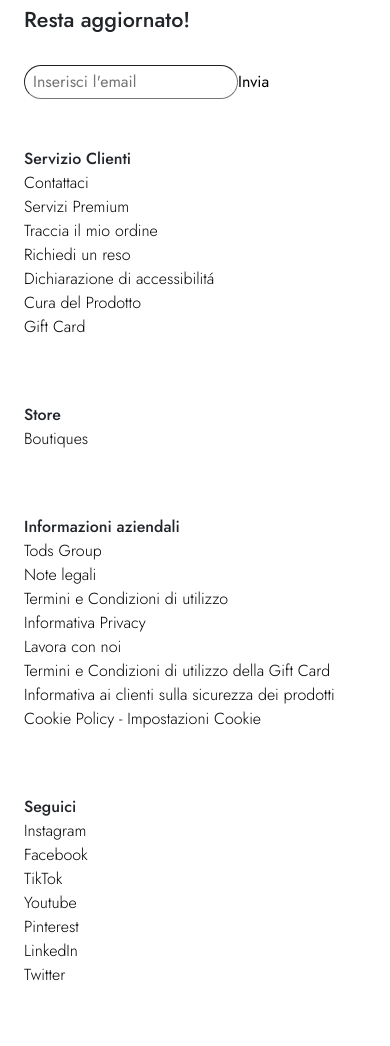
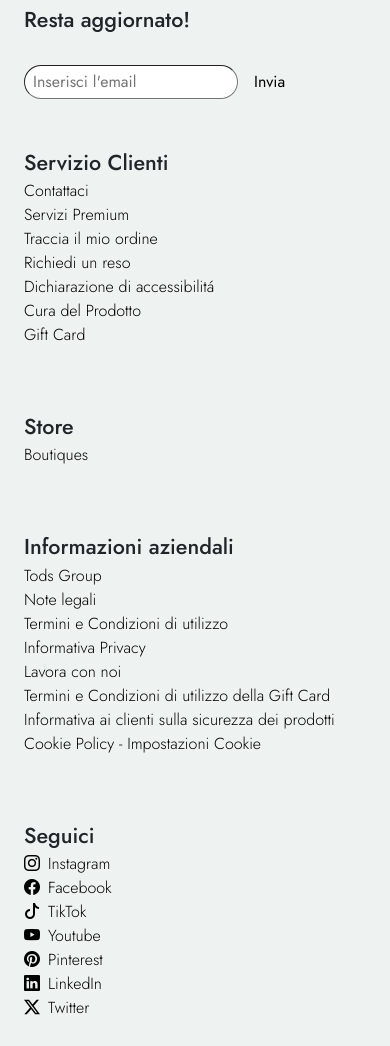
Before and after one commit to SimoneZoroddu/atelier_sombre2, a React (Vite) app in the folder front_end/: page /cart in a window 390 px wide. Shown: the part 522-1568 px from the top of the page. Built offline with nearby package versions, Linux system fonts and the light colour scheme; no server answers; the HTML template or start-up script is replaced by a standard one.

Commit message:
Refactor AppFooter and AppHeader components for improved structure and styling; update AppHome layout for better responsiveness

```diff
--- a/front_end/src/components/AppFooter.jsx
+++ b/front_end/src/components/AppFooter.jsx
@@ -7,20 +7,20 @@
 
 
     return (
-        <div className="container p-4">
+        <footer className="container-fluid p-4 mt-4 background_color_basic"  >
             <div className="row row-cols-1 row-cols-md-3 row-cols-lg-5 g-5">
                 <div className="col">
                     <h4 className="pb-4">Resta aggiornato!</h4>
                     <form action="">
                         <div>
                             <input className="rounded-pill border-1 p-1 px-2" name="emailNewsletter" type="email" placeholder="Inserisci l'email" required />
-                            <button className="bg-white border-0">Invia</button>
+                            <button className="border-0 background_color_basic ms-3">Invia</button>
                         </div>
                     </form>
                 </div>
                 <div className="col">
                     <ul className="list-unstyled">
-                        <li className="fw-medium">Servizio Clienti</li>
+                        <li className="fw-medium fs-4">Servizio Clienti</li>
                         <li><Link href="" className="text-black underline_hover">Contattaci</Link></li>
                         <li><a href="" className="text-black underline_hover">Servizi Premium</a></li>
                         <li><a href="" className="text-black underline_hover">Traccia il mio ordine</a></li>
@@ -32,14 +32,14 @@
                 </div>
                 <div className="col">
                     <ul className="list-unstyled">
-                        <li className="fw-medium">Store</li>
+                        <li className="fw-medium fs-4">Store</li>
                         <li><a href="" className="text-black underline_hover">Boutiques</a></li>
 
                     </ul>
                 </div>
                 <div className="col">
                     <ul className="list-unstyled">
-                        <li className="fw-medium">Informazioni aziendali</li>
+                        <li className="fw-medium fs-4">Informazioni aziendali</li>
                         <li><a href="" className="text-black underline_hover">Tods Group</a></li>
                         <li><a href="" className="text-black underline_hover">Note legali</a></li>
                         <li><a href="" className="text-black underline_hover">Termini e Condizioni di utilizzo</a></li>
@@ -52,18 +52,17 @@
                 </div>
                 <div className="col">
                     <ul className="list-unstyled">
-                        <li className="fw-medium">Seguici</li>
-                        <li><a href="" className="text-black underline_hover">Instagram</a></li>
-                        <li><a href="" className="text-black underline_hover">Facebook</a></li>
-                        <li><a href="" className="text-black underline_hover">TikTok</a></li>
-                        <li><a href="" className="text-black underline_hover">Youtube</a></li>
-                        <li><a href="" className="text-black underline_hover">Pinterest</a></li>
-                        <li><a href="" className="text-black underline_hover">LinkedIn</a></li>
-                        <li><a href="" className="text-black underline_hover">Twitter</a></li>
+                        <li className="fw-medium fs-4">Seguici</li>
+                        <li><a href="" className="text-black underline_hover"><i className="bi bi-instagram pe-2"></i>Instagram</a></li>
+                        <li><a href="" className="text-black underline_hover"><i className="bi bi-facebook pe-2"></i>Facebook</a></li>
+                        <li><a href="" className="text-black underline_hover"><i className="bi bi-tiktok pe-2"></i>TikTok</a></li>
+                        <li><a href="" className="text-black underline_hover"><i className="bi bi-youtube pe-2"></i>Youtube</a></li>
+                        <li><a href="" className="text-black underline_hover"><i className="bi bi-pinterest pe-2"></i>Pinterest</a></li>
+                        <li><a href="" className="text-black underline_hover"><i className="bi bi-linkedin pe-2"></i>LinkedIn</a></li>
+                        <li><a href="" className="text-black underline_hover"><i className="bi bi-twitter-x pe-2"></i>Twitter</a></li>
                     </ul>
                 </div>
             </div>
-        </div>
-
+        </footer>
     )
 }
--- a/front_end/src/components/AppHeader.jsx
+++ b/front_end/src/components/AppHeader.jsx
@@ -10,8 +10,8 @@
     let navigate = useNavigate();
 
     return (
-        <div>
-            <nav className="navbar navbar-expand-lg bg-body-tertiary">
+        <header>
+            <nav className="navbar navbar-expand-lg background_color_basic mb-2">
                 <div className="container-fluid mx-2">
                     <Link className="navbar-brand" to="/">
                         <img src={img_logo} alt="logo_atelier_sombre" style={{ width: "4rem" }}  />
@@ -20,13 +20,13 @@
                         <ul className="navbar-nav">
                             {/* da eliminare... possiamo lasciarlo solo sul logo, ma rimane mezzo vuoto sarebbe bello trovare qualche link da associare */}
                             <li className="nav-item">
-                                <Link className="nav-link active" aria-current="page" to="/">HomePage</Link>
+                                <Link className="nav-link active underline_hover" aria-current="page" to="/">HomePage</Link>
                             </li>
-                            <li className="nav-item">
+                            <li className="nav-item underline_hover">
                                 <Link className="nav-link" to="/shoes" >Vedi le nostre collezioni</Link>
                             </li>
-                            <li className="nav-item">
-                                <Link className="nav-link" >Features</Link>
+                            <li className="nav-item underline_hover">
+                                <Link className="nav-link" >Informazioni</Link>
                             </li>
                         </ul>
                     </div>
@@ -42,12 +42,12 @@
             {/* sidebar */}
             <div className="offcanvas offcanvas-end" id="searchPanel">
                 <div className="offcanvas-header">
-                    <h5 className="offcanvas-title">Search shoes</h5>
+                    <h5 className="offcanvas-title">Ricerca</h5>
                     <button className="btn-close" data-bs-dismiss="offcanvas"></button>
                 </div>
 
                 <div className="offcanvas-body">
-                    <input className="form-control mb-3" type="search" placeholder="What are you looking for?" value={searchValue} onChange={(e) => { setSearchValue(e.target.value), setGenre("") }} onKeyDown={(e) => {
+                    <input className="form-control mb-3" type="search" placeholder="Che tipo di scarpa cerchi?" value={searchValue} onChange={(e) => { setSearchValue(e.target.value), setGenre("") }} onKeyDown={(e) => {
                         if (e.key === "Enter")
                             navigate("/shoes")
                     }} />
@@ -65,7 +65,7 @@
 
                 </div>
             </div>
-        </div>
+        </header>
 
     )
 }
--- a/front_end/src/index.css
+++ b/front_end/src/index.css
@@ -25,3 +25,7 @@
 .image-container img[src="https://saint-laurent.dam.kering.com/asset/14101576-10ae-44a0-bf9f-32e1279078d3/Medium2/843730AAE901000_A.jpg?v=3"] {
     object-fit: contain;
 }
+
+.background_color_basic {
+    background-color: #eef3f2;
+}
--- a/front_end/src/pages/AppHome.jsx
+++ b/front_end/src/pages/AppHome.jsx
@@ -70,13 +70,13 @@
                     </Link>
                 </div>
 
-                <div className="d-flex gap-4">
-                    <div className="text-center">
+                <div className="container-fluid">
+                    <div className="row row-cols-1 row-cols-md-2 g-4 text-center">
+                        <div className="col px-0">
                             {
                                 <div className="d-flex justify-content-start flex-wrap py-4" key={newArrivalsWoman[0]?.ID}  >
                                     <Link to="/shoes" onClick={filterSet}>
                                         <img src={newArrivalsWoman[0]?.image.model_image_url} className="img-fluid" alt={newArrivalsWoman[0]?.name} style={{ width: "120rem" }} />
-
                                     </Link>
                                 </div>
                             }
@@ -84,7 +84,7 @@
                                 New Arrivals Woman
                             </Link>
                         </div>
-                    <div className="text-center">
+                        <div className="col px-0">
                             {
                                 <div className="d-flex justify-content-start flex-wrap py-4" key={newArrivalsMan[0]?.ID}  >
                                     <Link to="/shoes" onClick={FilterUomo}>
@@ -97,13 +97,14 @@
                             </Link>
                         </div>
                     </div>
+                </div>
             </div >
             <div className="container-fluid px-0 mt-5">
                 <div className="row g-0 min-vh-50">
                     <div className="col-12 col-lg-6">
                         <img src={shop_shoes} alt="Boutique" className="img-fluid w-100 h-100 object-fit-cover" style={{ minHeight: "650px", objectFit: "cover" }} />
                     </div>
-                    <div className="col-12 col-lg-6 d-flex align-items-center" style={{ backgroundColor: "#eef3f2" }}  >
+                    <div className="col-12 col-lg-6 d-flex align-items-center background_color_basic" >
                         <div className="px-5 px-lg-7 py-5 w-100">
                             <p className="text-uppercase mb-3" style={{ letterSpacing: "3px", fontSize: "0.8rem", color: "#7a7a7a" }} >
                                 Boutique
```
Lines whose indentation alone changed are shown as unchanged.
